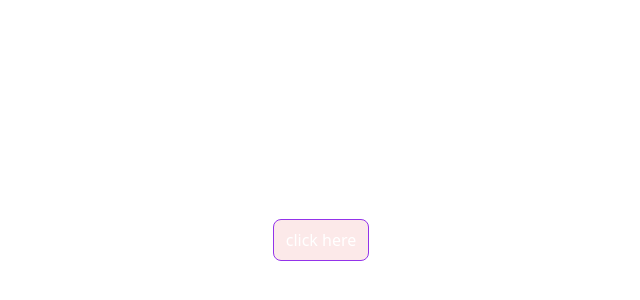
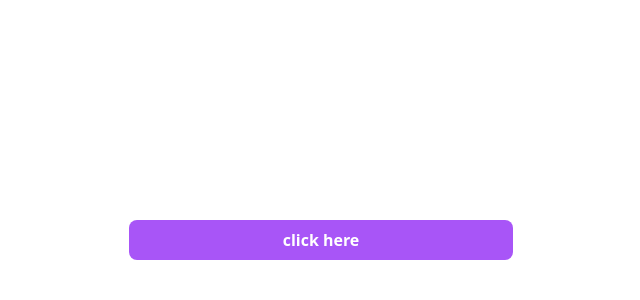
Before and after one commit to arafat717/Reusable-components, a React (Vite) app: page / in a window 1280 px wide. Shown: the part 160-460 px from the top of the page, without its empty margins (319-959 px from the left). Built offline with nearby package versions, Linux system fonts and the light colour scheme.

Commit message:
added resuable compnents

```diff
--- a/src/App.tsx
+++ b/src/App.tsx
@@ -6,11 +6,7 @@ function App() {
     <>
       <Container>
         <div className="h-screen w-full flex justify-center items-center">
-          <Button
-            children={"click here"}
-            className={"bg-red-600"}
-            outline={true}
-          ></Button>
+          <Button children={"click here"} className={"w-96"}></Button>
         </div>
       </Container>
     </>
--- a/src/components/Button.tsx
+++ b/src/components/Button.tsx
@@ -1,18 +1,20 @@
 import cn from "../utils/cn";
 
-const Button = ({ className, children, outline }) => {
+const Button = ({ className, children, variant }) => {
+  const getvariant = (variant) => {
+    switch (variant) {
+      case "outline":
+        return "btn-outline";
+      case "gost":
+        return "btn-gost";
+
+      default:
+        return "btn-solid";
+    }
+  };
+
   return (
-    <button
-      className={cn(
-        "bg-purple-500 px-3 py-2 rounded-lg",
-        {
-          "border border-purple-600 bg-opacity-10": outline,
-        },
-        className
-      )}
-    >
-      {children}
-    </button>
+    <button className={cn(getvariant(variant), className)}>{children}</button>
   );
 };
 
--- a/src/components/style/Button.css
+++ b/src/components/style/Button.css
@@ -1,5 +1,20 @@
 @layer components {
-  .btn {
-    @apply bg-primary-gradiant rounded-lg px-3 py-2;
+  .btn-solid {
+    @apply px-3 py-2;
+    @apply font-semibold text-white rounded-lg;
+    @apply bg-purple-500 hover:bg-purple-600 focus:bg-purple-600;
+    @apply transition-all;
+  }
+  .btn-outline {
+    @apply px-3 py-2;
+    @apply font-semibold text-purple-500 rounded-lg;
+    @apply border border-purple-500 hover:bg-purple-500 focus:bg-purple-500;
+    @apply transition-all;
+  }
+  .btn-gost {
+    @apply px-3 py-2;
+    @apply font-semibold text-purple-500 rounded-lg;
+    @apply bg-purple-400 bg-opacity-0 hover:bg-opacity-20 focus:bg-opacity-20;
+    @apply transition-all;
   }
 }
```
